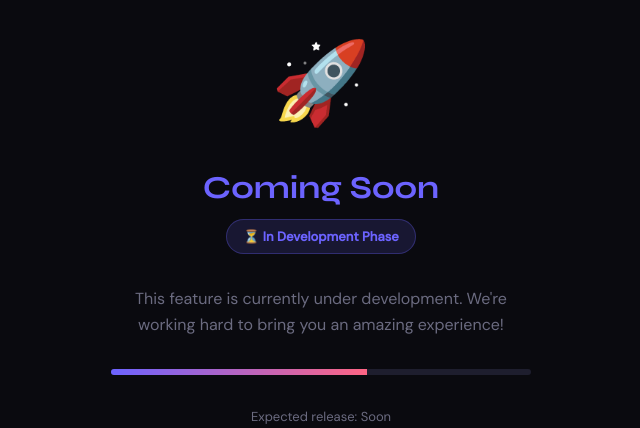
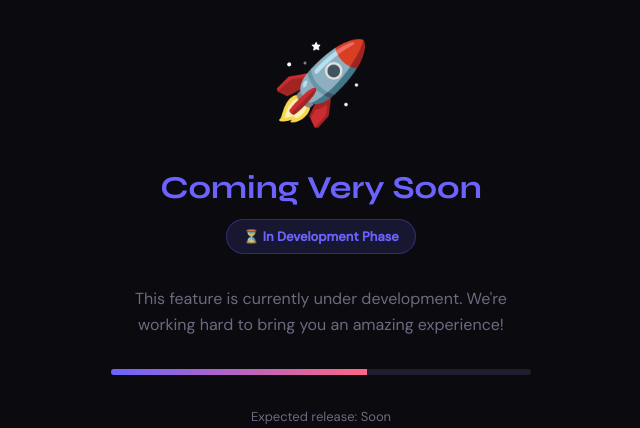
Before and after one commit to Vinod91jangra/AssessPro-AssessmentProctoring-Platform, a PHP site: page /coming_soon.php in a window 1280 px wide. Shown: the top 428 px of the page, without its empty margins (319-959 px from the left). Run offline with PHP 8.4, Linux system fonts and the light colour scheme; a user stored in the database is signed in.

Commit message:
Very Soon

```diff
--- a/admin/coming_soon.php
+++ b/admin/coming_soon.php
@@ -55,7 +55,7 @@ h1{font-family:'Syne',sans-serif;font-size:32px;font-weight:700;margin-bottom:12
 <div class="container">
   <div class="icon">🚀</div>
 
-  <h1>Coming Soon</h1>
+  <h1>Coming Very Soon</h1>
 
   <div class="status">⏳ In Development Phase</div>
 
```
